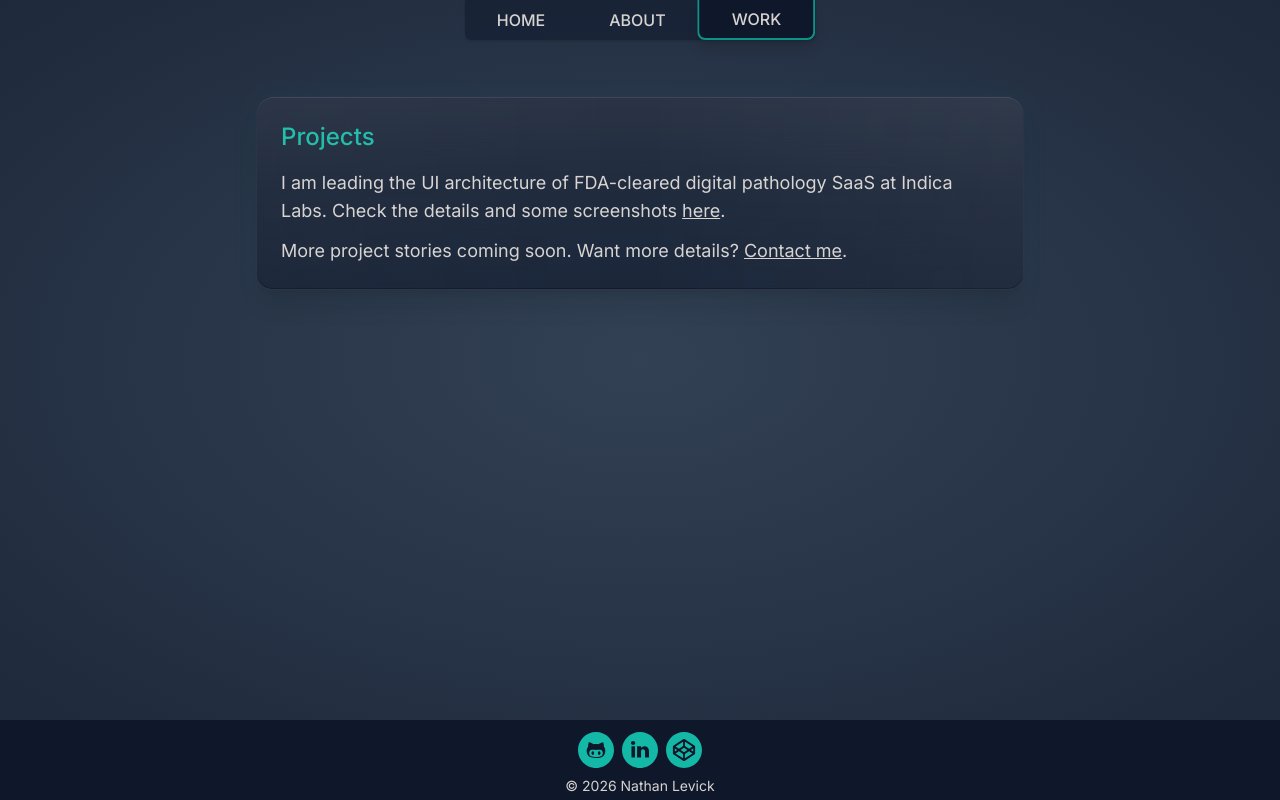
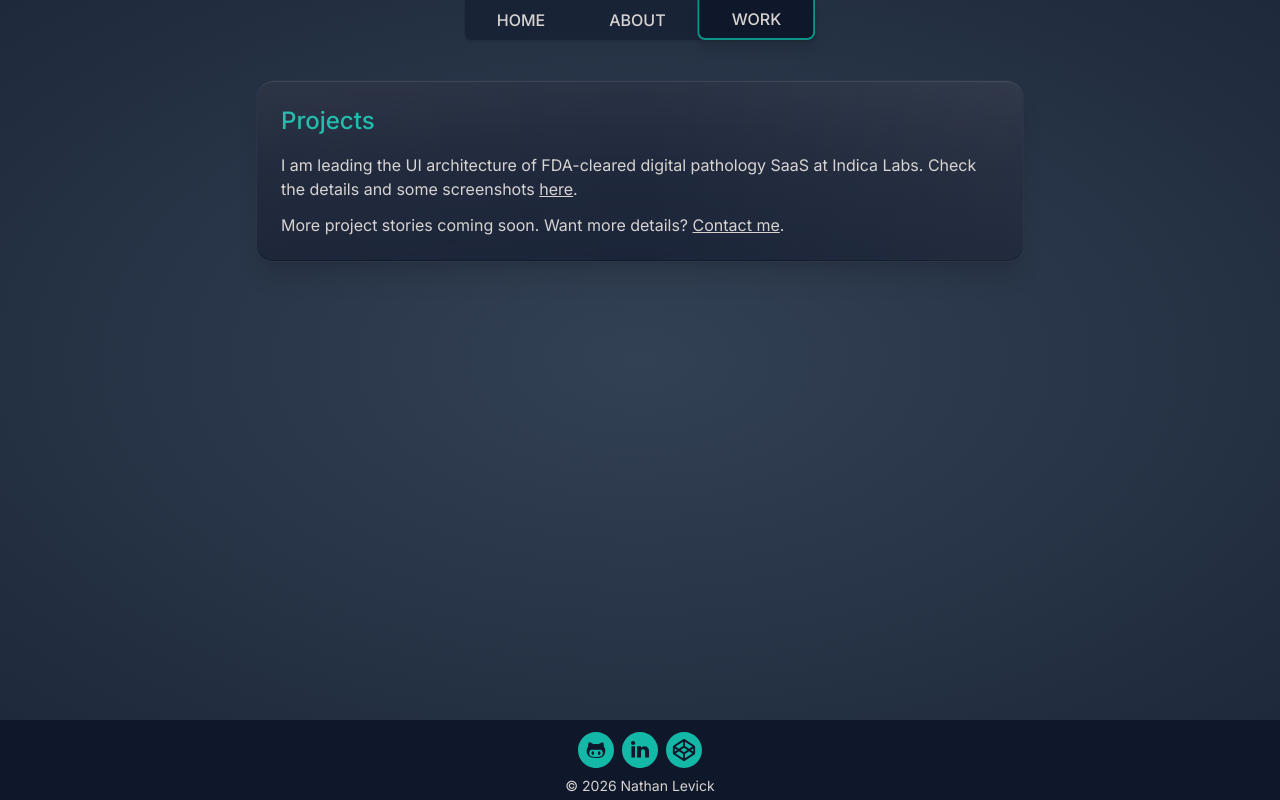
Before and after one commit to nlevick/portfolio, a Next.js app: page /work in a window 1280 px wide. Built offline with nearby package versions, Linux system fonts and the light colour scheme.

Commit message:
[#15] Stylefix: Card spacing, glow artifact

```diff
--- a/src/app/(content)/layout.tsx
+++ b/src/app/(content)/layout.tsx
@@ -6,7 +6,7 @@ export default function ContentLayout({
   return (
     <main
       id="about"
-      className="px-6 py-12 md:p-20 flex flex-col justify-between h-full bg-gradient-radial from-slate-700 to-slate-800"
+      className="px-6 py-12 md:p-16 md:pb-6 flex flex-col justify-between h-full bg-gradient-radial from-slate-700 to-slate-800"
     >
       {children}
     </main>
--- a/src/components/Card/Card.tsx
+++ b/src/components/Card/Card.tsx
@@ -7,8 +7,7 @@ export interface CardProps {
 
 export default function Card({ title, children }: CardProps) {
   return (
-    <div className="relative m-4 mb-8 mx-auto w-full max-w-full sm:max-w-xl md:max-w-2xl lg:max-w-3xl">
-      <div className="absolute -inset-px rounded-2xl bg-primary/10 blur-lg opacity-40" />
+    <div className="relative m-4 mx-auto w-full max-w-full sm:max-w-xl md:max-w-2xl lg:max-w-3xl">
       <div className="relative rounded-2xl border border-slate-400/15 bg-background/60 backdrop-blur-2xl p-6 pt-6 shadow-xl">
         <div className="pointer-events-none absolute inset-0 rounded-2xl shadow-[inset_0_1px_0_rgba(255,255,255,0.09),inset_0_-1px_0_rgba(0,0,0,0.3)]" />
         <div className="pointer-events-none absolute inset-0 rounded-2xl bg-gradient-to-b from-white/15 via-white/5 to-transparent opacity-50" />
@@ -17,7 +16,7 @@ export default function Card({ title, children }: CardProps) {
         {title && (
           <h3 className="font-medium text-2xl text-primary bold">{title}</h3>
         )}
-        {children && <div className="mt-4 text-lg">{children}</div>}
+        {children && <div className="mt-4">{children}</div>}
       </div>
     </div>
   );
```
